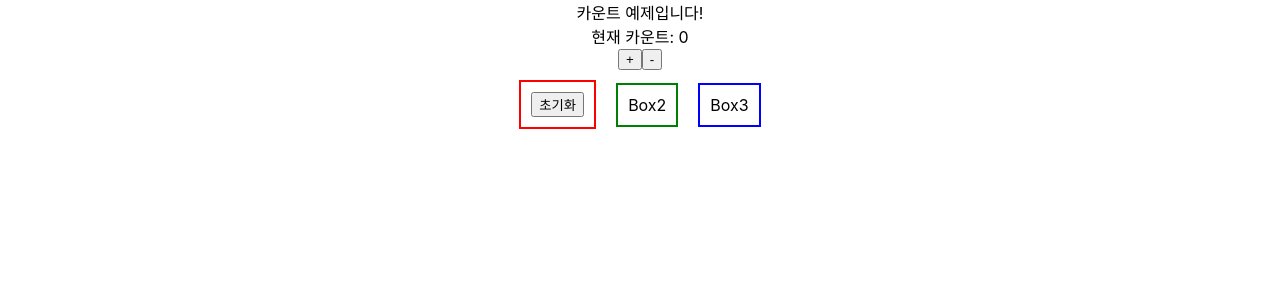
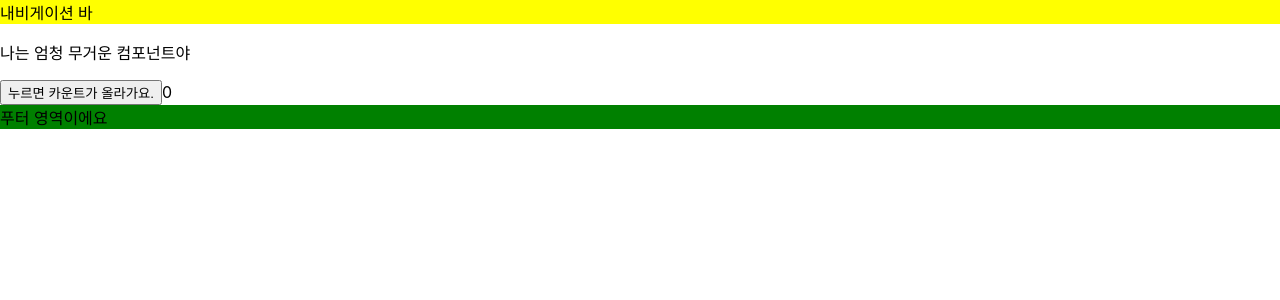
Before and after one commit to minkik715/react-start, a React (Create React App) app: page / in a window 1280 px wide. Shown: the top 300 px of the page. Built offline with nearby package versions, Linux system fonts and the light colour scheme.

Commit message:
feat: useMemo

```diff
--- a/src/App.js
+++ b/src/App.js
@@ -1,43 +1,27 @@
-import React, {useCallback, useState} from 'react';
-import Box1 from "./component/Box1";
-import Box2 from "./component/Box2";
-import Box3 from "./component/Box3";
+import React from 'react';
+import HeavyComponent from "./component/HeavyComponent";
 
+function App(props) {
 
-//useMemo -> 메모리에 데이터를 캐쉬해서 리렌더링이 될 때 하위 컴포넌트가 변경되지 않았다면 하위 컴포넌트는 리렌더링 시키지 않는다.
-//useCallbackFunc -> 하위 컴포넌트에 callbackFunc을 props로 내릴때 리렌더링을 방지시켜줌 함수형 컴포넌트의 함수는 리렌더링 될때 재생성되는데,
-//  function은 literal 타입이기 떄문에 주소값이 바뀌게 되어 하위 컴포넌트의 props가 무조건 바뀌기 때문에 리렌더링됨
-//  useCallbackFunc을 사용하게되면 처음 렌더링될때 func을 메모리에 캐시시켜 놓기 때문에 리렌더링이 되어도 함수자체는 바뀌지 않는다.
-function App() {
-    const [count, setCount] = useState(0);
-    const bodyDivStyle = {
-        textAlign : "center"
-    }
+    return (
+        <>
+        <nav style={{
+            backgroundColor: "yellow",
+            marginBottom: "10px"
+        }}>
+            내비게이션 바
+        </nav>
+            <HeavyComponent>
 
-    const initCount = useCallback( () => {
-        console.log(`${count}에서 0으로 초기화`)
-        setCount(0)
-    }, [count])
-    const boxStyle = {
-        display : "flex",
-        justifyContent : "center",
-        alignItems : "center"
-    }
-    return (
-        <div style={bodyDivStyle}>
-            <div >카운트 예제입니다!</div>
-            <div>현재 카운트: {count}</div>
-            <div>
-                <button onClick={() => setCount(count +1)}>+</button>
-                <button onClick={() => setCount(count -1)}>-</button>
-            </div>
-            <div style={boxStyle}>
-                <Box1 initFunc={initCount}></Box1>
-                <Box2></Box2>
-                <Box3></Box3>
-            </div>
+            </HeavyComponent>
 
-        </div>
+        <footer style={{
+            backgroundColor: "green",
+            marginBottom: "10px"
+        }}>
+            푸터 영역이에요
+        </footer>
+        </>
     );
 }
 
--- /dev/null
+++ b/src/component/HeavyComponent.jsx
@@ -0,0 +1,23 @@
+import React, {useMemo, useState} from 'react';
+
+function HeavyComponent(props) {
+
+    const [count, setCount] = useState(0);
+
+    const heaveWork = () =>{
+        for (let i =0; i<=1000000000; i++){}
+        return 100;
+    }
+
+    const value = useMemo(() => heaveWork(), []);
+
+    return (
+        <div>
+            <p>나는 엄청 무거운 컴포넌트야</p>
+            <button onClick={() => setCount(count+1)}>누르면 카운트가 올라가요.</button>
+            {count}
+        </div>
+    );
+}
+
+export default HeavyComponent;
```
